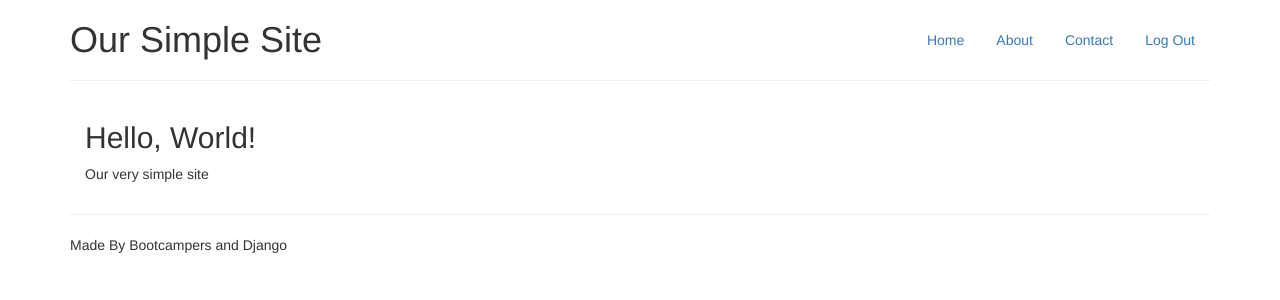
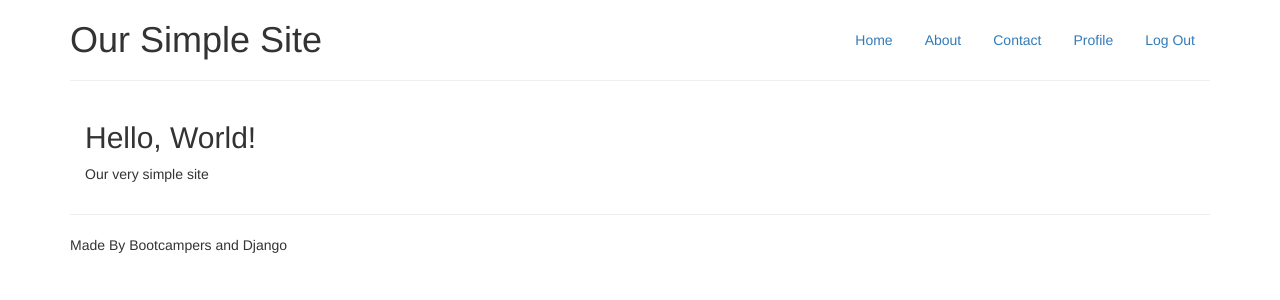
Before and after one commit to maisiec/stream3-lessons-and-challenges, a Django app: page / in a window 1280 px wide. Shown: the top 300 px of the page. Run offline with Django 3.2, Linux system fonts and the light colour scheme; a user stored in the database is signed in; some libraries are stand-ins or nearby versions.

Commit message:
added profile link

```diff
--- a/07-auth-demo/auth_demo/templates/base.html
+++ b/07-auth-demo/auth_demo/templates/base.html
@@ -16,10 +16,11 @@
 <div class="container">
    <div class="masthead">
        <ul class="nav nav-pills pull-right">
-           <li><a href="#">Home</a></li>
-           <li><a href="#">About</a></li>
+           <li><a href="/">Home</a></li>
+           <li><a href="/pages/about/">About</a></li>
            <li><a href="#">Contact</a></li>
            {% if user.is_authenticated %}
+              <li><a href="{% url 'profile' %}">Profile</a></li>
               <li><a href="{%  url 'logout'  %}">Log Out</a></li>
            {% else %}
               <li><a href="{%  url 'register'  %}">Register</a></li>
```
